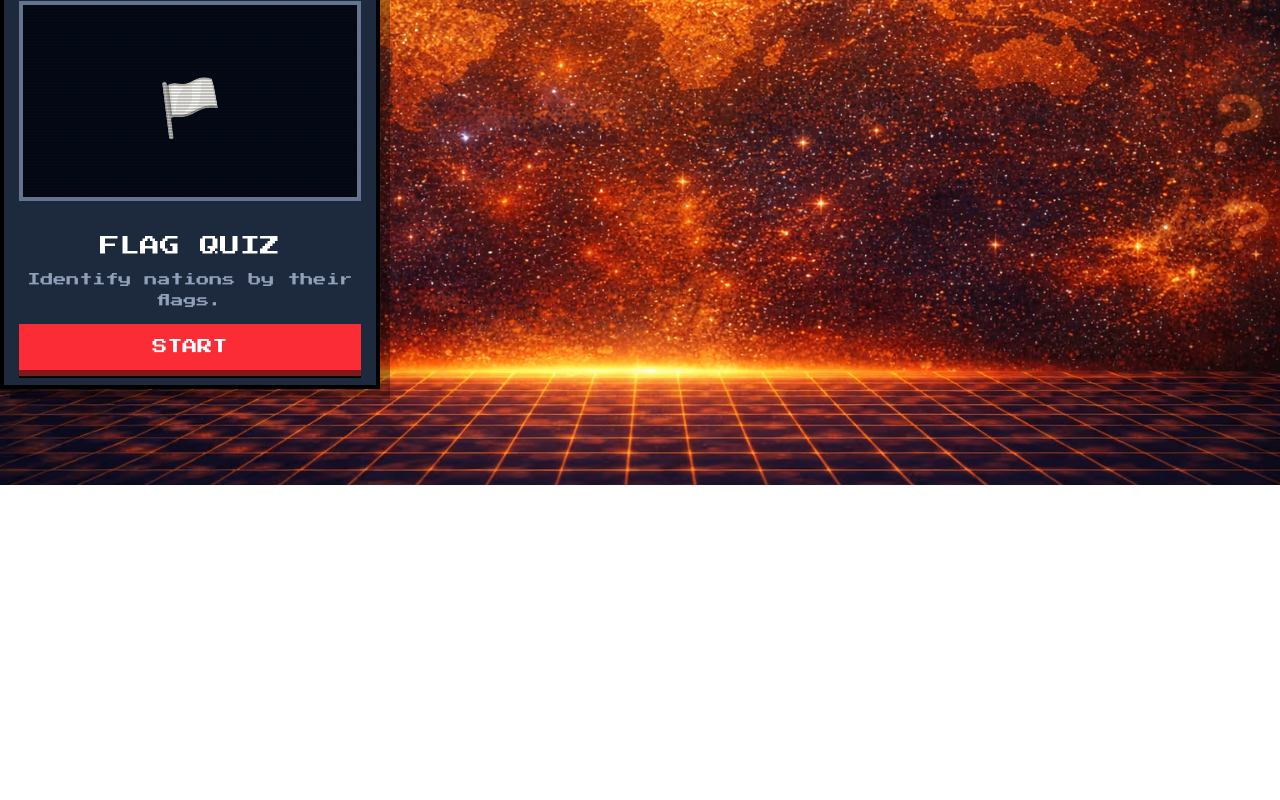
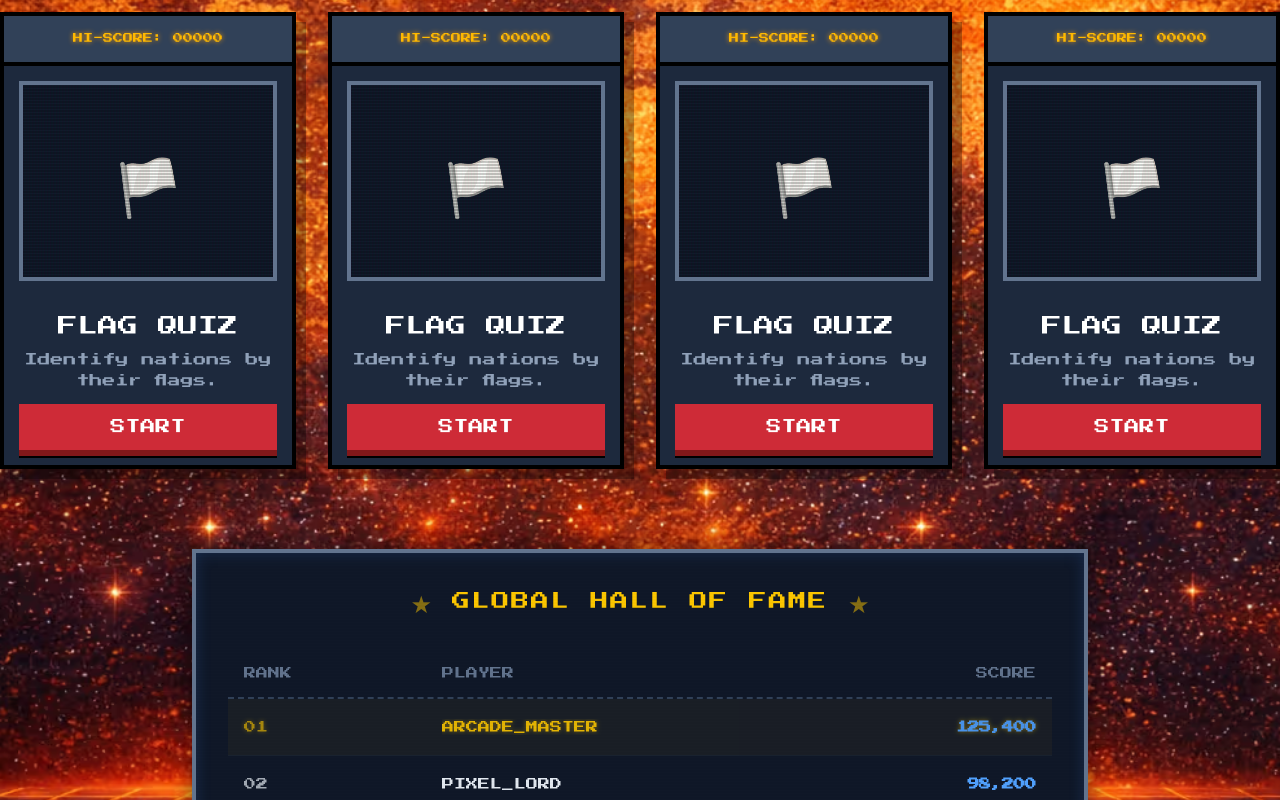
Before and after one commit to Dhananjoy333/world_quiz, a Next.js app: page / in a window 1280 px wide. Shown: the part 340-1140 px from the top of the page. Before the commit the page ends 825 px from the top, so only its background shows below. Built offline with nearby package versions, Linux system fonts and the light colour scheme; no server answers.

Commit message:
added leaderboard with dummy data

```diff
--- a/app/globals.css
+++ b/app/globals.css
@@ -64,7 +64,7 @@
 @layer components {
   /* CRT Scanline Effect */
   .screen-flicker {
-    @apply absolute inset-0 pointer-events-none z-[3];
+    @apply absolute inset-0 pointer-events-none z-5;
     background: linear-gradient(
         rgba(18, 16, 16, 0) 50%,
         rgba(0, 0, 0, 0.2) 50%
@@ -100,4 +100,37 @@
   .btn-locked-shadow {
     box-shadow: 0 6px 0 theme('colors.slate.900'), 0 8px 0 #000;
   }
+
+
+  .font-arcade {
+    font-family: 'Press Start 2P', cursive;
+  }
+
+  /* Champion Flicker Animation */
+  .animate-score-flicker {
+    animation: scoreFlicker 2s infinite alternate steps(2);
+  }
+
+  @keyframes scoreFlicker {
+    from { opacity: 1; }
+    to {
+      opacity: 0.8;
+      text-shadow: 0 0 8px theme('colors.yellow.400');
+    }
+  }
+
+  /* Pulsing Star Animation */
+  .animate-star-pulse {
+    animation: pulse 1s infinite steps(2);
+  }
+
+  @keyframes pulse {
+    0%, 100% { transform: scale(1); }
+    50% { transform: scale(1.2); }
+  }
+
+  /* Grid Layout Utility */
+  .leaderboard-grid {
+    @apply grid grid-cols-[1fr_2fr_1fr] items-center;
+  }
 }
--- a/app/page.tsx
+++ b/app/page.tsx
@@ -1,8 +1,16 @@
 import GameModeCard from "@/components/GameModeCard";
+import Leaderboard from "@/components/Leaderboard";
 import Navbar from "@/components/Navbar";
 import Image from "next/image";
 
 export default function Home() {
+
+  const leaderboardData = [
+    { id: '1', username: "ARCADE_MASTER", total_score: 125400 },
+    { id: '2', username: "PIXEL_LORD", total_score: 98200 },
+    { id: '3', username: "SYNTH_WAVE", total_score: 87500 },
+  ];
+
   return (
     <div className="main-page min-h-screen relative font-gaming overflow-x-hidden">
       <Image
@@ -16,30 +24,49 @@ export default function Home() {
       <div className="mt-16 md:mt-28 2xl:mt-35 text-center px-4">
         {/* HERO TITLE */}
         <div className="hero-title flex flex-wrap items-center justify-center font-gaming text-[#fde047]">
-          WORLD <span className="text-[1.2em] md:text-[1.1em] 2xl:mb-8 md:mb-4">🌍</span>{" "}QUIZ
+          WORLD{" "}
+          <span className="text-[1.2em] md:text-[1.1em] 2xl:mb-8 md:mb-4">
+            🌍
+          </span>{" "}
+          QUIZ
         </div>
 
         {/* MODE BANNER */}
         <div className="mode-banner relative mt-10 inline-block bg-[#1e293b]">
-          <p
-            className="
-      m-0 animate-retro-pulse font-gaming whitespace-nowrap
-      text-xs md:text-2xl 2xl:text-2xl
-      tracking-[2px] md:tracking-[4px] 2xl:tracking-[6px]
-    "
+          <p className="m-0 animate-retro-pulse font-gaming whitespace-nowrap text-xs md:text-2xl 2xl:text-2xl tracking-[2px] md:tracking-[4px] 2xl:tracking-[6px]"
           >
             SELECT A GAME MODE
           </p>
         </div>
       </div>
-      <main className="pb-24">
+
+      <main className="flex flex-col md:flex-row gap-8 mt-20 justify-center items-center">
         <GameModeCard
-        icon="🏳️"
+          icon="🏳️"
+          title="FLAG QUIZ"
+          description="Identify nations by their flags."
+          highScore="0000"
+        />
+        <GameModeCard
+          icon="🏳️"
+          title="FLAG QUIZ"
+          description="Identify nations by their flags."
+          highScore="0000"
+        />
+        <GameModeCard
+          icon="🏳️"
+          title="FLAG QUIZ"
+          description="Identify nations by their flags."
+          highScore="0000"
+        />
+        <GameModeCard
+          icon="🏳️"
           title="FLAG QUIZ"
           description="Identify nations by their flags."
           highScore="0000"
         />
       </main>
+      <Leaderboard leaderboard={leaderboardData} />
     </div>
   );
 }
--- a/components/GameModeCard.tsx
+++ b/components/GameModeCard.tsx
@@ -20,23 +20,23 @@ const GameModeCard: React.FC<GameModeCardProps> = ({
   // Coming Soon State
   if (isComingSoon) {
     return (
-      <div className="arcade-cabinet-transition relative flex w-[300px] flex-col border-4 border-black bg-slate-900 shadow-[10px_10px_0px_rgba(0,0,0,0.3)] grayscale-[0.8] opacity-80 md:w-[380px]">
-        <div className="flex h-[40px] items-center justify-center border-b-4 border-black bg-slate-700 px-2 md:h-[50px]">
+      <div className="arcade-cabinet-transition relative flex w-75 flex-col border-4 border-black bg-slate-900 shadow-[10px_10px_0px_rgba(0,0,0,0.3)] grayscale-[0.8] opacity-80 md:w-95">
+        <div className="flex h-10 items-center justify-center border-b-4 border-black bg-slate-700 px-2 md:h-12.5">
           <span className="hi-score-glow font-['Press_Start_2P'] text-[8px] text-amber-400 md:text-[10px]">
             OFFLINE
           </span>
         </div>
 
-        <div className="relative m-2 flex h-[140px] items-center justify-center overflow-hidden border-4 border-slate-700 bg-black md:m-[15px] md:h-[200px]">
+        <div className="relative m-2 flex h-35 items-center justify-center overflow-hidden border-4 border-slate-700 bg-black md:m-3.75 md:h-50">
           <div className="absolute z-10 rotate-[-15deg] border-2 border-dashed border-black bg-yellow-400 px-5 py-2 font-['Press_Start_2P'] text-[10px] text-black shadow-[4px_4px_0_rgba(0,0,0,0.4)] whitespace-nowrap">
             COMING SOON
           </div>
           <div className="text-[35px] md:text-[55px]">❓</div>
         </div>
 
-        <div className="p-[15px] text-center">
+        <div className="p-3.75 text-center">
           <h3 className="mb-2 font-['Press_Start_2P'] text-[14px] text-white md:text-[20px]">???</h3>
-          <p className="mb-[10px] font-['Press_Start_2P'] text-[10px] leading-relaxed text-slate-400 md:mb-[15px] md:h-[40px] md:text-[13px]">
+          <p className="mb-2.5 font-['Press_Start_2P'] text-[10px] leading-relaxed text-slate-400 md:mb-3.75 md:h-10 md:text-[13px]">
             More game modes are being developed!
           </p>
           <button className="btn-locked-shadow w-full cursor-not-allowed bg-slate-500 p-3 font-['Press_Start_2P'] text-[12px] text-white md:text-[15px]" disabled>
@@ -49,33 +49,33 @@ const GameModeCard: React.FC<GameModeCardProps> = ({
 
   // Active Game State
   return (
-    <div className="arcade-cabinet-transition group relative flex w-[300px] flex-col border-4 border-black bg-slate-800 shadow-[10px_10px_0px_rgba(0,0,0,0.3)] md:w-[380px]">
+    <div className="arcade-cabinet-transition group relative flex w-75 flex-col border-4 border-black bg-slate-800 shadow-[10px_10px_0px_rgba(0,0,0,0.3)] md:w-95">
       {/* The Marquee (Top) */}
-      <div className="flex h-[40px] items-center justify-center border-b-4 border-black bg-slate-700 px-2 md:h-[50px]">
+      <div className="flex h-10 items-center justify-center border-b-4 border-black bg-slate-700 px-2 md:h-12.5">
         <span className="hi-score-glow font-['Press_Start_2P'] text-[8px] text-amber-400 md:text-[10px]">
           HI-SCORE: {highScore.toString().padStart(5, '0')}
         </span>
       </div>
 
       {/* The CRT Screen */}
-      <div className="relative m-2 flex h-[140px] items-center justify-center overflow-hidden border-4 border-slate-500 bg-slate-950 transition-colors duration-100 group-hover:border-yellow-400 group-hover:bg-blue-900 md:m-[15px] md:h-[200px]">
+      <div className="relative m-2 flex h-35 items-center justify-center overflow-hidden border-4 border-slate-500 bg-slate-900 transition-colors duration-100 group-hover:border-yellow-400 group-hover:bg-blue-900 md:m-3.75 md:h-50">
         <div className="screen-flicker"></div>
-        <div className="z-[2] text-[35px] transition-transform duration-100 steps(2) group-hover:scale-110 md:text-[55px]">
+        <div className="z-2 text-[35px] transition-transform duration-100 steps(2) group-hover:scale-110 md:text-[55px]">
           {icon}
         </div>
       </div>
 
       {/* The Control Panel (Bottom) */}
-      <div className="p-[15px] text-center">
+      <div className="p-3.75 text-center">
         <h3 className="mb-2 font-['Press_Start_2P'] text-[14px] text-white md:text-[20px]">
           {title}
         </h3>
-        <p className="mb-[10px] h-auto font-['Press_Start_2P'] text-[10px] leading-relaxed text-slate-400 md:mb-[15px] md:h-[40px] md:text-[13px]">
+        <p className="mb-2.5 h-auto font-['Press_Start_2P'] text-[10px] leading-relaxed text-slate-400 md:mb-3.75 md:h-10 md:text-[13px]">
           {description}
         </p>
         <button
           onClick={onStart}
-          className="btn-pixel-shadow w-full bg-red-500 p-3 font-['Press_Start_2P'] text-[12px] text-white transition-all duration-100 steps(2) hover:bg-red-400 md:text-[15px]"
+          className="btn-pixel-shadow w-full bg-red-500/80 p-3 font-['Press_Start_2P'] text-[12px] text-white transition-all duration-100 steps(2) hover:bg-red-400 md:text-[15px]"
         >
           START
         </button>
--- /dev/null
+++ b/components/Leaderboard.tsx
@@ -0,0 +1,70 @@
+import React from 'react';
+
+interface Player {
+  id: string | number;
+  username: string;
+  total_score: number;
+}
+
+interface LeaderboardProps {
+  leaderboard: Player[];
+}
+
+const Leaderboard: React.FC<LeaderboardProps> = ({ leaderboard }) => {
+  return (
+    <div className="relative mx-auto my-20 w-[90%] max-w-4xl border-4 border-slate-500 bg-gray-900 p-5 shadow-[0_0_20px_rgba(0,0,0,0.5),inset_0_0_15px_rgba(59,130,246,0.2)] md:p-8">
+
+      {/* Header Section */}
+      <div className="font-arcade mb-8 flex items-center justify-center gap-5 text-yellow-400">
+        <span className="animate-star-pulse text-xl md:text-2xl">★</span>
+        <h2 className="text-sm tracking-widest md:text-lg">GLOBAL HALL OF FAME</h2>
+        <span className="animate-star-pulse text-xl md:text-2xl">★</span>
+      </div>
+
+      {/* Table Container */}
+      <div className="font-arcade text-[10px] md:text-xs">
+
+        {/* Table Header */}
+        <div className="leaderboard-grid border-b-2 border-dashed border-slate-700 px-4 py-4 text-slate-500">
+          <span>RANK</span>
+          <span>PLAYER</span>
+          <span className="text-right">SCORE</span>
+        </div>
+
+        {/* Player List */}
+        <div className="flex flex-col">
+          {leaderboard.map((player, index) => {
+            const isChampion = index === 0;
+
+            return (
+              <div
+                key={player.id}
+                className={`
+                  leaderboard-grid leaderboard-grid px-4 py-5 transition-all duration-100 steps(2) border-b border-slate-800/50 hover:bg-yellow-400/10 hover:text-yellow-400
+                  ${isChampion ? "animate-score-flicker bg-yellow-400/5 text-yellow-400" : "text-slate-200"}
+                `}
+              >
+                <span className="opacity-70">
+                  {String(index + 1).padStart(2, "0")}
+                </span>
+                <span className="truncate pr-2">
+                  {player.username}
+                </span>
+                <span className="text-right font-bold tracking-tighter text-blue-400 group-hover:text-yellow-400">
+                  {player.total_score.toLocaleString()}
+                </span>
+              </div>
+            );
+          })}
+        </div>
+      </div>
+
+      {/* Subtle CRT Overlay (Optional, matching your Game Card style) */}
+      <div className="pointer-events-none absolute inset-0 z-10 opacity-10"
+           style={{ background: 'linear-gradient(rgba(18, 16, 16, 0) 50%, rgba(0, 0, 0, 0.2) 50%), linear-gradient(90deg, rgba(255, 0, 0, 0.03), rgba(0, 255, 0, 0.01), rgba(0, 255, 0, 0.03))', backgroundSize: '100% 3px, 3px 100%' }}>
+      </div>
+    </div>
+  );
+};
+
+export default Leaderboard;
```
